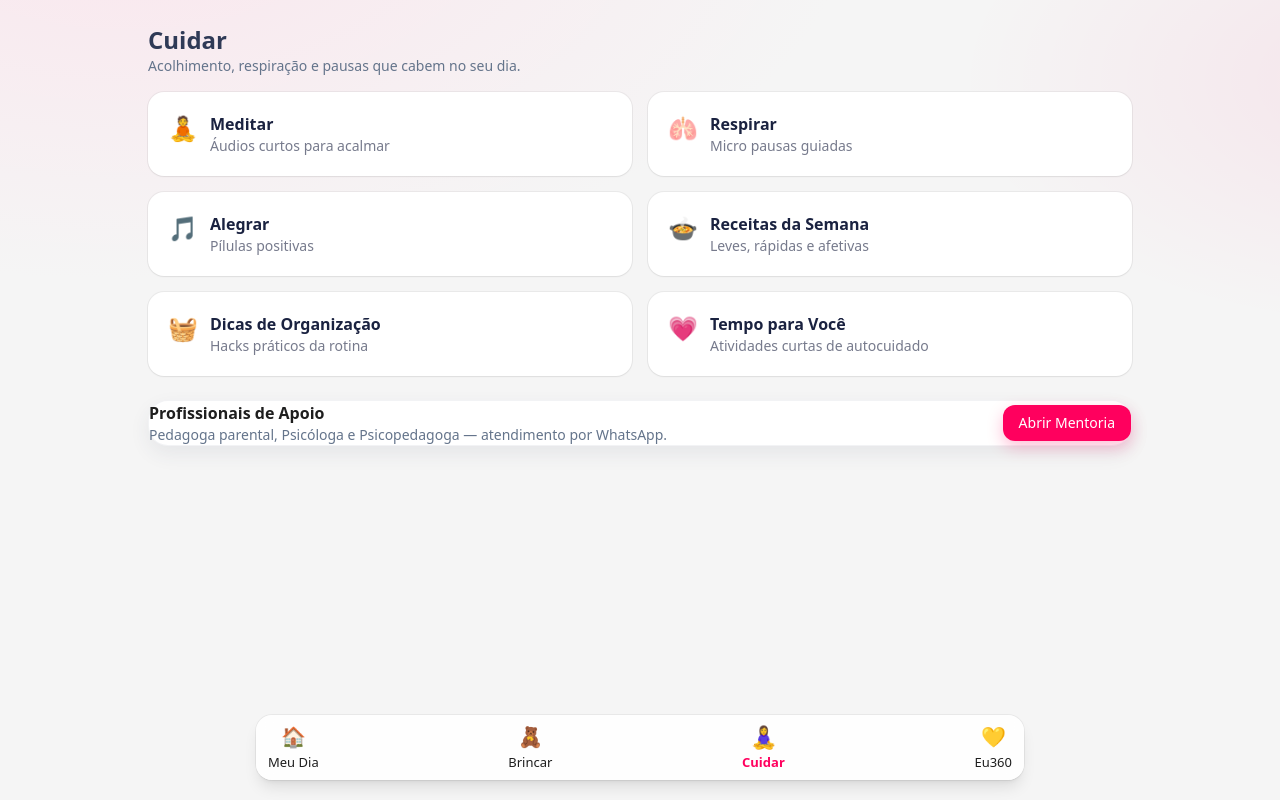
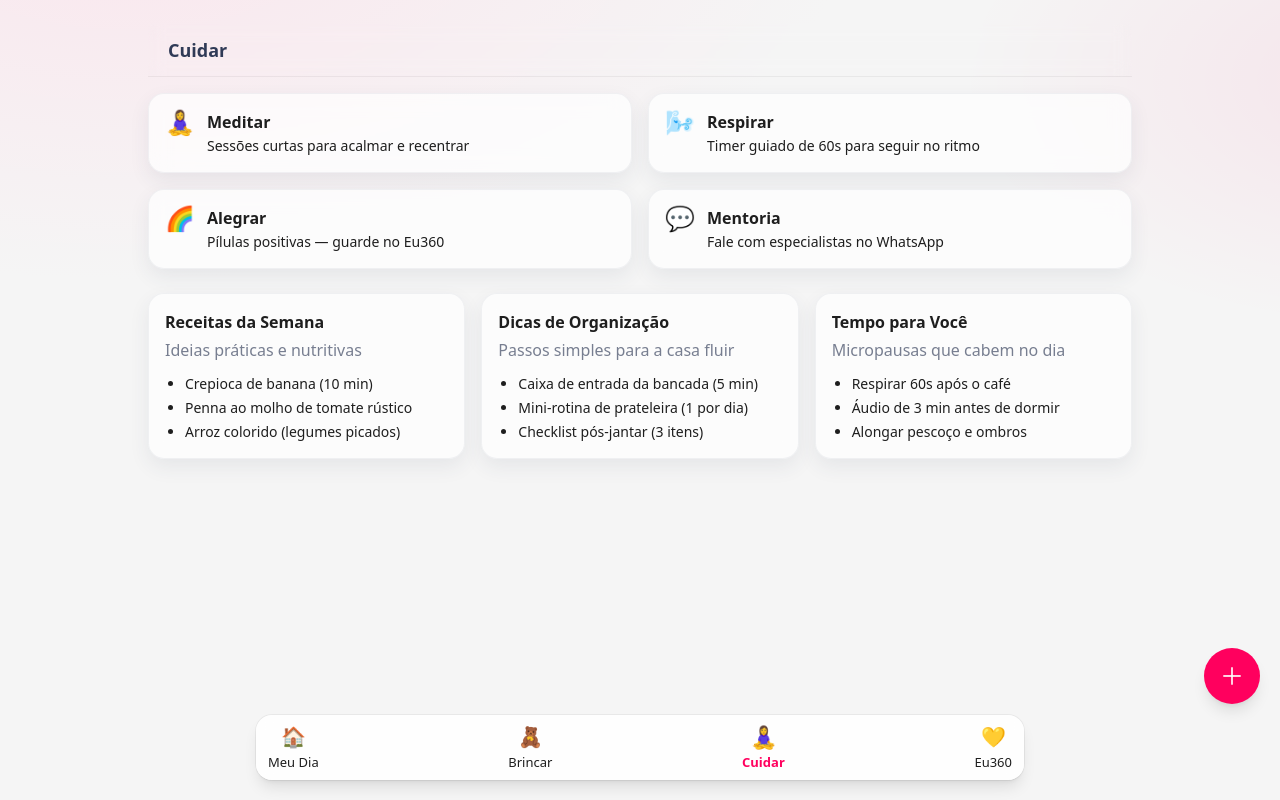
Before and after one commit to simonebrusco/materna360-app, a Next.js app in the folder materna360_starter/: page /cuidar in a window 1280 px wide. Built offline with nearby package versions, Linux system fonts and the light colour scheme.

Commit message:
Update page.jsx

```diff
--- a/materna360_starter/app/cuidar/page.jsx
+++ b/materna360_starter/app/cuidar/page.jsx
@@ -1,87 +1,143 @@
-// app/cuidar/page.jsx
+// materna360_starter/app/cuidar/page.jsx
 "use client";
 
+import { useState } from "react";
 import Link from "next/link";
+import AppBar from "../../components/AppBar.jsx";
+import GlassCard from "../../components/GlassCard.jsx";
+import QuickNote from "../../components/QuickNote.jsx";
+import { addPlannerItem } from "../../lib/planner.js";
 
-function Card({ href, emoji, title, subtitle }) {
+function Tile({ href, emoji, title, desc }) {
   return (
-    <Link
-      href={href}
-      className="block rounded-2xl bg-white ring-1 ring-black/5 shadow-sm hover:shadow-md transition p-5"
-    >
-      <div className="flex items-start gap-3">
-        <div className="text-2xl">{emoji}</div>
-        <div>
-          <div className="text-base font-semibold text-[#1A2240]">{title}</div>
-          <div className="text-sm text-[#1A2240]/60">{subtitle}</div>
+    <Link href={href} className="block">
+      <GlassCard className="p-4 hover:shadow-lg transition-shadow">
+        <div className="flex items-start gap-3">
+          <div className="text-2xl leading-none">{emoji}</div>
+          <div>
+            <div className="font-semibold">{title}</div>
+            {desc ? <p className="text-sm text-[var(--brand-navy-t60)] mt-0.5">{desc}</p> : null}
+          </div>
         </div>
-      </div>
+      </GlassCard>
     </Link>
   );
 }
 
 export default function CuidarPage() {
+  // FAB “＋ Anotar” -> salva no Planner (Eu)
+  const [noteOpen, setNoteOpen] = useState(false);
+
+  function handleSaveNote(text) {
+    const value = (text || "").trim();
+    if (!value) {
+      if (typeof window !== "undefined") {
+        window.dispatchEvent(
+          new CustomEvent("m360:toast", { detail: { message: "Escreva algo para salvar ✍️" } })
+        );
+      }
+      return;
+    }
+
+    addPlannerItem("eu", value);
+
+    if (typeof window !== "undefined") {
+      // toast + badge
+      window.dispatchEvent(
+        new CustomEvent("m360:toast", { detail: { message: "Anotado no Planner (Eu) 💾" } })
+      );
+      window.dispatchEvent(
+        new CustomEvent("m360:win", { detail: { type: "badge", name: "Cuidar de Mim" } })
+      );
+    }
+
+    setNoteOpen(false);
+  }
+
   return (
     <main className="max-w-5xl mx-auto px-5 py-6">
-      <header className="mb-4">
-        <h1 className="text-2xl font-semibold">Cuidar</h1>
-        <p className="text-sm text-slate-500">
-          Acolhimento, respiração e pausas que cabem no seu dia.
-        </p>
-      </header>
+      <AppBar title="Cuidar" />
 
-      <section className="grid grid-cols-1 md:grid-cols-2 gap-4">
-        <Card
+      <section className="grid grid-cols-1 md:grid-cols-2 gap-4 mt-4">
+        <Tile
           href="/cuidar/meditar"
-          emoji="🧘"
+          emoji="🧘‍♀️"
           title="Meditar"
-          subtitle="Áudios curtos para acalmar"
+          desc="Sessões curtas para acalmar e recentrar"
         />
-        <Card
+        <Tile
           href="/cuidar/respirar"
-          emoji="🫁"
+          emoji="🌬️"
           title="Respirar"
-          subtitle="Micro pausas guiadas"
+          desc="Timer guiado de 60s para seguir no ritmo"
         />
-        <Card
+        <Tile
           href="/cuidar/alegrar"
-          emoji="🎵"
+          emoji="🌈"
           title="Alegrar"
-          subtitle="Pílulas positivas"
+          desc="Pílulas positivas — guarde no Eu360"
         />
-        <Card
-          href="#"
-          emoji="🍲"
-          title="Receitas da Semana"
-          subtitle="Leves, rápidas e afetivas"
-        />
-        <Card
-          href="#"
-          emoji="🧺"
-          title="Dicas de Organização"
-          subtitle="Hacks práticos da rotina"
-        />
-        <Card
-          href="#"
-          emoji="💗"
-          title="Tempo para Você"
-          subtitle="Atividades curtas de autocuidado"
+        <Tile
+          href="/cuidar/mentoria"
+          emoji="💬"
+          title="Mentoria"
+          desc="Fale com especialistas no WhatsApp"
         />
       </section>
 
-      <section className="card mt-6">
-        <div className="flex items-center justify-between gap-4">
-          <div>
-            <div className="font-semibold">Profissionais de Apoio</div>
-            <p className="text-sm text-slate-500">
-              Pedagoga parental, Psicóloga e Psicopedagoga — atendimento por WhatsApp.
-            </p>
-          </div>
-          <Link href="/cuidar/mentoria" className="btn btn-primary">
-            Abrir Mentoria
-          </Link>
-        </div>
+      {/* Seções de conteúdo rápidas (mock) */}
+      <section className="mt-6 grid grid-cols-1 md:grid-cols-3 gap-4">
+        <GlassCard className="p-4">
+          <div className="font-semibold">Receitas da Semana</div>
+          <p className="subtitle mt-1">Ideias práticas e nutritivas</p>
+          <ul className="list-disc pl-5 text-sm mt-3 space-y-1">
+            <li>Crepioca de banana (10 min)</li>
+            <li>Penna ao molho de tomate rústico</li>
+            <li>Arroz colorido (legumes picados)</li>
+          </ul>
+        </GlassCard>
+
+        <GlassCard className="p-4">
+          <div className="font-semibold">Dicas de Organização</div>
+          <p className="subtitle mt-1">Passos simples para a casa fluir</p>
+          <ul className="list-disc pl-5 text-sm mt-3 space-y-1">
+            <li>Caixa de entrada da bancada (5 min)</li>
+            <li>Mini-rotina de prateleira (1 por dia)</li>
+            <li>Checklist pós-jantar (3 itens)</li>
+          </ul>
+        </GlassCard>
+
+        <GlassCard className="p-4">
+          <div className="font-semibold">Tempo para Você</div>
+          <p className="subtitle mt-1">Micropausas que cabem no dia</p>
+          <ul className="list-disc pl-5 text-sm mt-3 space-y-1">
+            <li>Respirar 60s após o café</li>
+            <li>Áudio de 3 min antes de dormir</li>
+            <li>Alongar pescoço e ombros</li>
+          </ul>
+        </GlassCard>
       </section>
+
+      {/* FAB “＋ Anotar” */}
+      <button
+        onClick={() => setNoteOpen(true)}
+        aria-label="Adicionar anotação"
+        className="fixed right-5 bottom-24 z-[60] rounded-full shadow-lg h-14 w-14 text-2xl
+                   bg-[var(--brand)] text-white hover:scale-105 active:scale-95 transition grid place-items-center"
+      >
+        ＋
+      </button>
+
+      {/* Composer de nota */}
+      {noteOpen && (
+        <QuickNote
+          title="Nova anotação"
+          placeholder="Ex.: 10 min de respiração, alongar, beber água…"
+          confirmLabel="Salvar no Planner (Eu)"
+          onSave={handleSaveNote}
+          onClose={() => setNoteOpen(false)}
+        />
+      )}
     </main>
   );
 }
```
